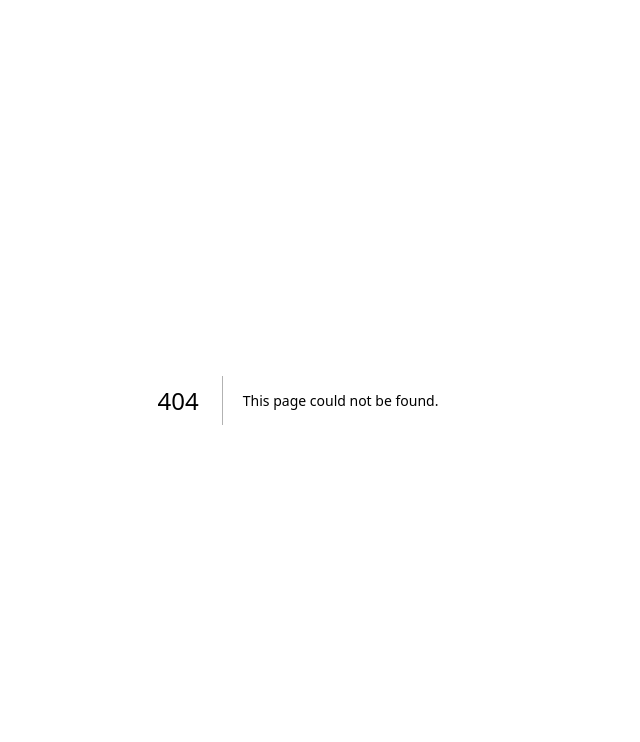
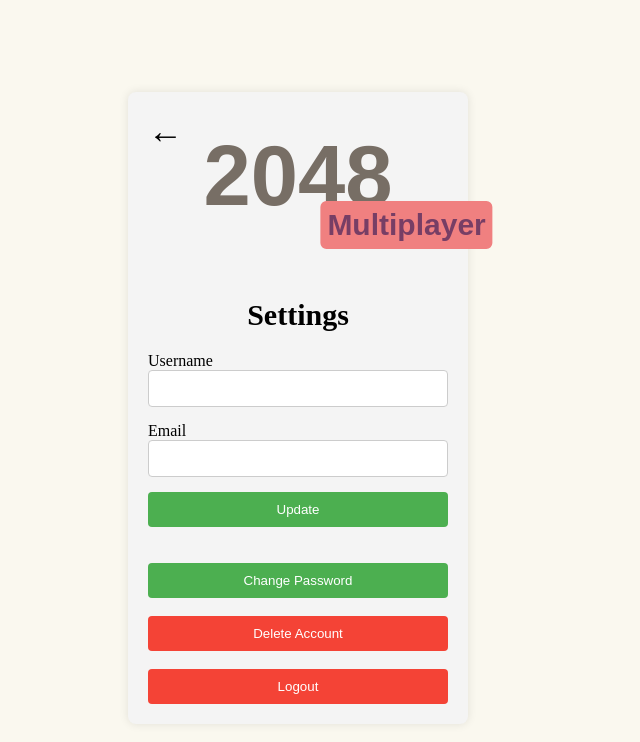
Before and after one commit to Ravid-A/2048Multiplayer, a Next.js app in the folder 2048Multiplayer/: page /settings in a window 1280 px wide. Before the commit this address had no page. Shown: the top 742 px of the page, without its empty margins (342-982 px from the left). Built offline with nearby package versions, Linux system fonts and the light colour scheme; no server answers; sample sign-in values are in the browser's storage.

Commit message:
Change from profile to settings

```diff
--- a/2048Multiplayer/components/User/MenuUser.jsx
+++ b/2048Multiplayer/components/User/MenuUser.jsx
@@ -13,7 +13,7 @@ export default function MenuUser({ user }) {
   };
 
   const handleClick = () => {
-    router.push("/profile");
+    router.push("/settings");
   };
 
   return (
--- a/2048Multiplayer/components/User/Profile.jsx
+++ b/2048Multiplayer/components/User/Settings.jsx
@@ -1,12 +1,12 @@
 import { useRouter } from "next/router";
 import { useState } from "react";
 
-import styles from "../../styles/User/Profile.module.css";
+import styles from "../../styles/User/Settings.module.css";
 
 import DeleteAccountPopUP from "./DeleteAccountPopUP";
 import ChangePasswordPopUP from "./ChangePasswordPopUP";
 
-const Profile = ({ handleSubmit, user, setUser, loading }) => {
+const Settings = ({ handleSubmit, user, setUser, loading }) => {
   const router = useRouter();
 
   const [popup, setPopup] = useState("none");
@@ -39,8 +39,8 @@ const Profile = ({ handleSubmit, user, setUser, loading }) => {
   };
 
   return (
-    <div className={styles.profile}>
-      <div className={styles.profile_container}>
+    <div className={styles.settings}>
+      <div className={styles.settings_container}>
         <div
           className={styles.backButton}
           disabled={loading || popup != "none"}
@@ -53,9 +53,9 @@ const Profile = ({ handleSubmit, user, setUser, loading }) => {
           <div className={styles.SubTitle}>Multiplayer</div>
         </div>
 
-        <h2 className={styles.page_title}>Profile</h2>
-        <div className={styles.profile_form}>
-          <div className={styles.profile_form}>
+        <h2 className={styles.page_title}>Settings</h2>
+        <div className={styles.settings_form}>
+          <div className={styles.settings_form}>
             <label htmlFor="username">Username</label>
             <input
               id="username"
@@ -120,4 +120,4 @@ const Profile = ({ handleSubmit, user, setUser, loading }) => {
   );
 };
 
-export default Profile;
+export default Settings;
--- a/2048Multiplayer/pages/profile.jsx
+++ b/2048Multiplayer/pages/settings.jsx
@@ -8,9 +8,9 @@ axios.defaults.headers.common["Content-Type"] = "application/json";
 import GetUser from "../utilities/GetUser";
 import GetAPIUrl from "../utilities/GetAPIUrl";
 
-import Profile from "../components/User/Profile";
+import Settings from "../components/User/Settings";
 
-export default function ProfilePage() {
+export default function SettingsPage() {
   const router = useRouter();
 
   const [user, setUser] = useState(null);
@@ -88,7 +88,7 @@ export default function ProfilePage() {
   return (
     <>
       {user && (
-        <Profile
+        <Settings
           handleSubmit={handleSubmit}
           user={user}
           setUser={setUser}
--- a/2048Multiplayer/styles/User/Profile.module.css
+++ b/2048Multiplayer/styles/User/Settings.module.css
@@ -1,13 +1,13 @@
 /* styles/Profile.module.css */
 
-.profile {
+.settings {
   display: flex;
   align-items: center;
   justify-content: center;
   height: 100vh;
 }
 
-.profile_container {
+.settings_container {
   background-color: #f4f4f4;
   border-radius: 8px;
   box-shadow: 0 0 10px rgba(0, 0, 0, 0.1);
@@ -53,11 +53,11 @@
   padding: 5px;
 }
 
-.profile_form {
+.settings_form {
   margin-top: 20px;
 }
 
-.profile_form input {
+.settings_form input {
   width: 100%;
   padding: 10px;
   margin-bottom: 15px;
```
Also changed, not shown: 1 other file (tests, documents, lock files or other folders).
